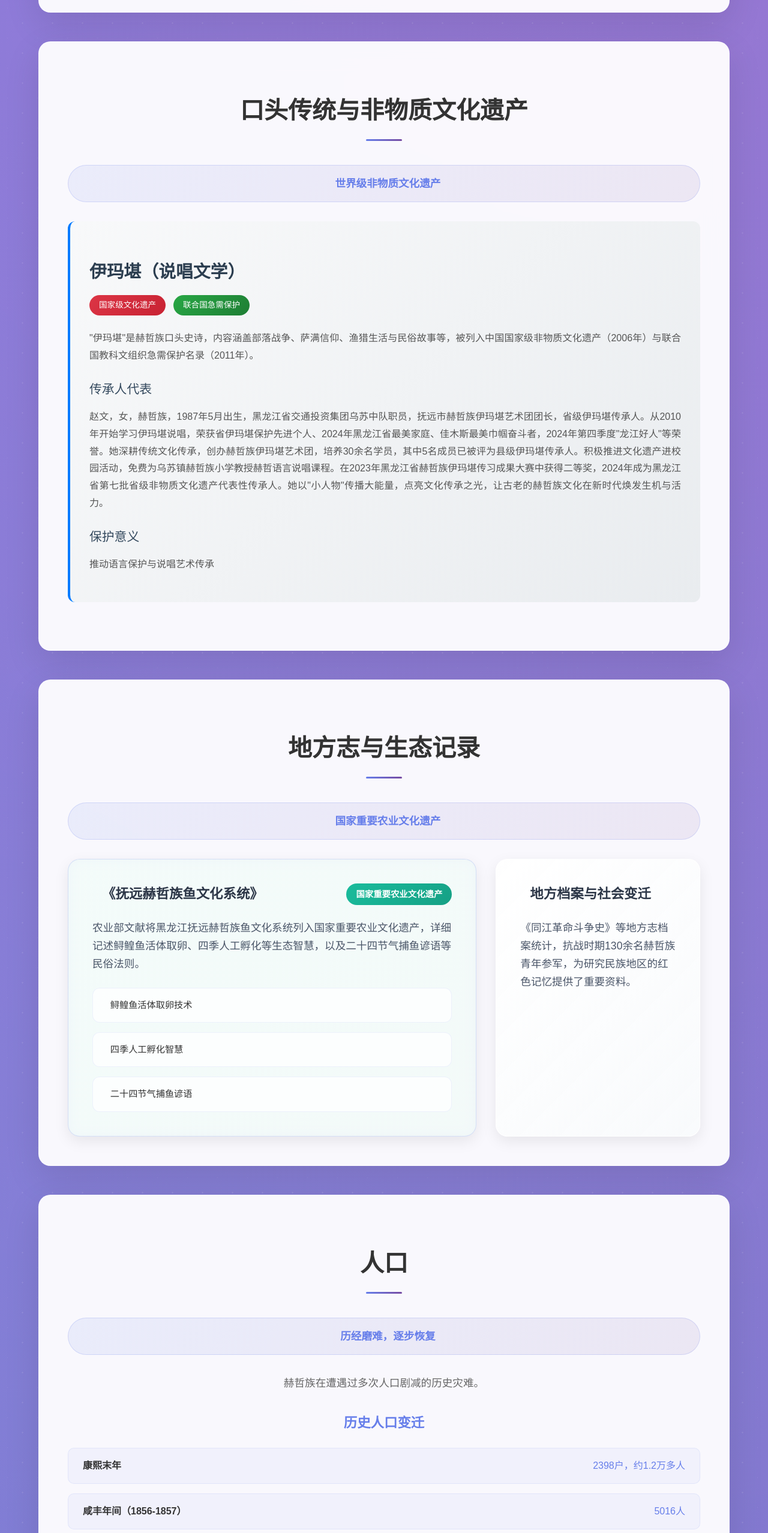
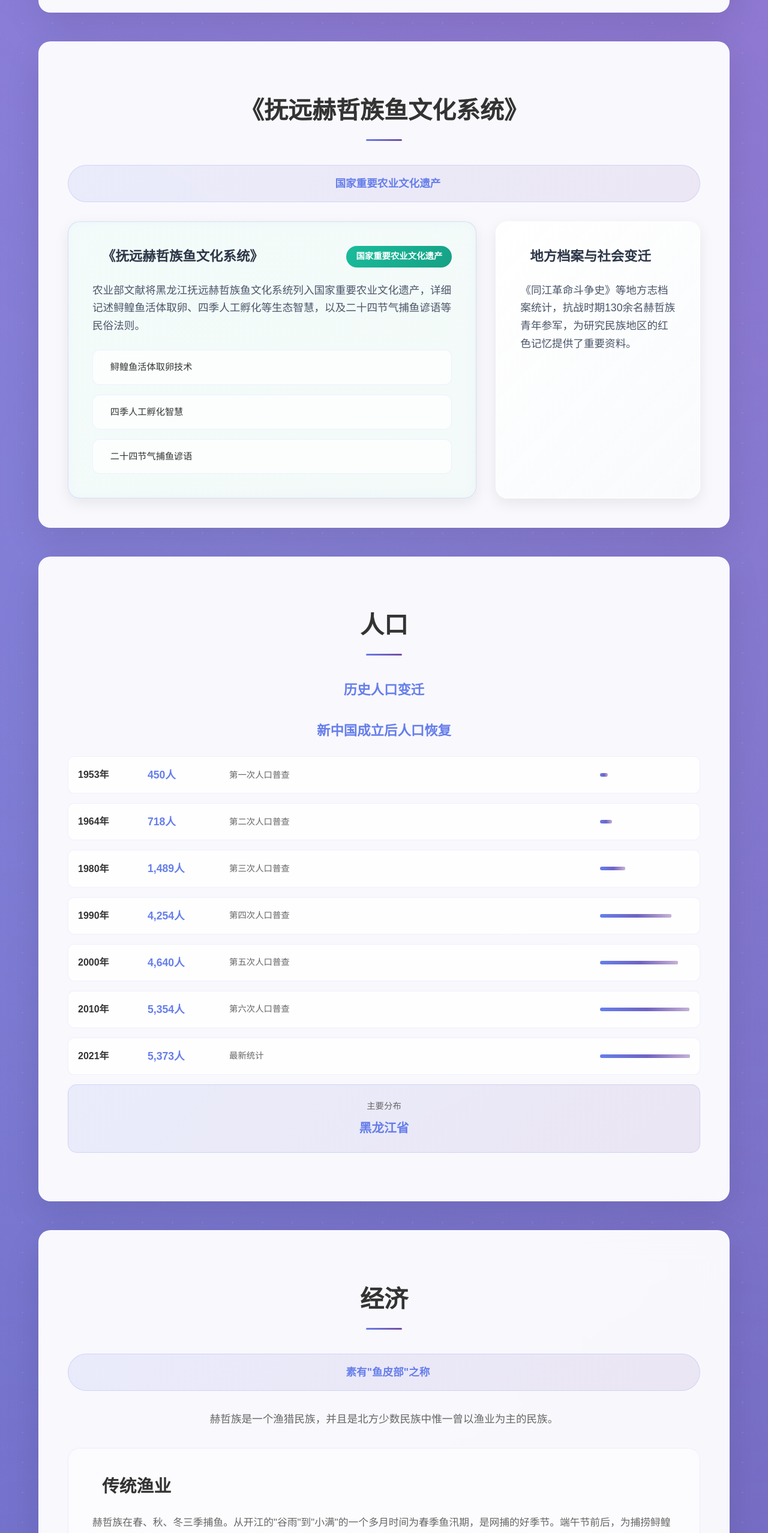
Before and after one commit to HeZheMuseum/HeZheMuseum, a Vue app: page /introduction in a window 1280 px wide. Shown: the part 3089-5645 px from the top of the page at 60% size. Built offline with nearby package versions, Linux system fonts and the light colour scheme; a small style sheet from the web is missing.

Commit message:
refactor(Introduction.vue): 精简赫哲族文化介绍内容
移除口头传统与非物质文化遗产、文化信仰等冗余章节
更新地方志与生态记录标题为更具体内容
简化人口变迁和现代发展部分的展示内容
优化艺术章节的标题和内容结构

```diff
--- a/src/views/Introduction.vue
+++ b/src/views/Introduction.vue
@@ -147,41 +147,12 @@
         </div>
       </section>
 
-      <!-- 口头传统与非物质文化遗产 -->
-      <section class="content-section fade-in">
-        <div class="section-header">
-          <div class="section-icon"></div>
-          <h2 class="section-title">口头传统与非物质文化遗产</h2>
-          <div class="section-decoration"></div>
-        </div>
-        <div class="section-content">
-          <div class="intro-highlight">
-            <span class="highlight-icon"></span>
-            <span class="highlight-text">世界级非物质文化遗产</span>
-          </div>
-
-          <div class="imakan-section">
-            <h3>伊玛堪（说唱文学）</h3>
-            <div class="status-badges">
-              <span class="badge national">国家级文化遗产</span>
-              <span class="badge unesco">联合国急需保护</span>
-            </div>
-
-            <p>"伊玛堪"是赫哲族口头史诗，内容涵盖部落战争、萨满信仰、渔猎生活与民俗故事等，被列入中国国家级非物质文化遗产（2006年）与联合国教科文组织急需保护名录（2011年）。</p>
-
-            <h4>传承人代表</h4>
-            <p>赵文，女，赫哲族，1987年5月出生，黑龙江省交通投资集团乌苏中队职员，抚远市赫哲族伊玛堪艺术团团长，省级伊玛堪传承人。从2010年开始学习伊玛堪说唱，荣获省伊玛堪保护先进个人、2024年黑龙江省最美家庭、佳木斯最美巾帼奋斗者，2024年第四季度"龙江好人"等荣誉。她深耕传统文化传承，创办赫哲族伊玛堪艺术团，培养30余名学员，其中5名成员已被评为县级伊玛堪传承人。积极推进文化遗产进校园活动，免费为乌苏镇赫哲族小学教授赫哲语言说唱课程。在2023年黑龙江省赫哲族伊玛堪传习成果大赛中获得二等奖，2024年成为黑龙江省第七批省级非物质文化遗产代表性传承人。她以"小人物"传播大能量，点亮文化传承之光，让古老的赫哲族文化在新时代焕发生机与活力。</p>
-
-            <h4>保护意义</h4>
-            <p>推动语言保护与说唱艺术传承</p>
-          </div>
-        </div>
-      </section>
+
       <!-- 地方志与生态记录 -->
       <section class="content-section fade-in">
         <div class="section-header">
           <div class="section-icon"></div>
-          <h2 class="section-title">地方志与生态记录</h2>
+          <h2 class="section-title">《抚远赫哲族鱼文化系统》</h2>
           <div class="section-decoration"></div>
         </div>
         <div class="section-content">
@@ -236,32 +207,10 @@
           <div class="section-decoration"></div>
         </div>
         <div class="section-content">
-          <div class="intro-highlight">
-            <span class="highlight-icon"></span>
-            <span class="highlight-text">历经磨难，逐步恢复</span>
-          </div>
-          <p class="content-text">赫哲族在遭遇过多次人口剧减的历史灾难。</p>
+
 
           <div class="historical-population">
             <h3 class="subsection-title">历史人口变迁</h3>
-            <div class="population-timeline">
-              <div class="population-period">
-                <span class="period-label">康熙末年</span>
-                <span class="period-data">2398户，约1.2万多人</span>
-              </div>
-              <div class="population-period">
-                <span class="period-label">咸丰年间（1856-1857）</span>
-                <span class="period-data">5016人</span>
-              </div>
-              <div class="population-period">
-                <span class="period-label">民国初年</span>
-                <span class="period-data">约1600人</span>
-              </div>
-              <div class="population-period critical">
-                <span class="period-label">1945年日本战败投降时</span>
-                <span class="period-data">仅剩300余人，濒于灭绝</span>
-              </div>
-            </div>
           </div>
 
           <div class="modern-population">
@@ -314,13 +263,6 @@
                 <div class="population-count">5,373人</div>
                 <div class="population-note">最新统计</div>
                 <div class="population-bar" style="width: 100%;"></div>
-              </div>
-            </div>
-
-            <div class="population-summary">
-              <div class="summary-item">
-                <span class="summary-label">从濒危到恢复</span>
-                <span class="summary-value">增长17.9倍</span>
               </div>
               <div class="summary-item">
                 <span class="summary-label">主要分布</span>
@@ -421,13 +363,9 @@
                 <div class="activity-icon"></div>
                 <h3 class="activity-title">现代发展</h3>
               </div>
-              <p class="activity-description">改革开放后，赫哲族地区坚持"以渔业为主、粮食自给、多种经营"，经济得到了恢复和发展。赫哲族成功地实现了由渔猎民族向农业民族的历史性跨越，以种植业为主导产业的多元经济格局初步形成。</p>
+              <p class="activity-description">现今，赫哲族地区坚持"以渔业为主、粮食自给、多种经营"，经济得到了恢复和发展。赫哲族成功地实现了由渔猎民族向农业民族的历史性跨越，以种植业为主导产业的多元经济格局初步形成。</p>
 
               <div class="modern-developments">
-                <div class="development-item">
-                  <div class="development-icon"></div>
-                  <div class="development-text">由渔猎民族向农业民族的历史性跨越</div>
-                </div>
                 <div class="development-item">
                   <div class="development-icon"></div>
                   <div class="development-text">以种植业为主导产业的多元经济格局</div>
@@ -446,75 +384,7 @@
         </div>
       </section>
 
-      <!-- 文化信仰 -->
-      <section class="content-section fade-in">
-        <div class="section-header">
-          <div class="section-icon"></div>
-          <h2 class="section-title">文化信仰</h2>
-          <div class="section-decoration"></div>
-        </div>
-        <div class="section-content">
-          <div class="intro-highlight">
-            <span class="highlight-icon"></span>
-            <span class="highlight-text">万物有灵的原始信仰</span>
-          </div>
-          <p class="content-text">新中国成立以前，赫哲人普遍存在图腾崇拜、自然崇拜、灵物崇拜、鬼神崇拜和祖先崇拜等原始崇拜及萨满教信仰。万物有灵论构成了赫哲人原始崇拜和原始宗教信仰的基础。</p>
-
-          <div class="belief-systems">
-            <div class="belief-section">
-              <div class="belief-header">
-                <div class="belief-icon"></div>
-                <h3 class="belief-title">图腾崇拜</h3>
-              </div>
-              <p class="belief-description">过去赫哲族有熊图腾和虎图腾崇拜的痕迹。赫哲族在猎杀和食用熊、虎肉后，都有谢罪等仪式或举动。</p>
-
-              <div class="totem-grid">
-                <div class="totem-item">
-                  <div class="totem-symbol"></div>
-                  <div class="totem-name">熊图腾</div>
-                  <div class="totem-meaning">山神的化身</div>
-                  <div class="totem-description">被认为是山林的守护神，猎杀后需要进行谢罪仪式</div>
-                </div>
-
-                <div class="totem-item">
-                  <div class="totem-symbol"></div>
-                  <div class="totem-name">虎图腾</div>
-                  <div class="totem-meaning">勇猛和力量的象征</div>
-                  <div class="totem-description">代表着勇敢、威武和不可战胜的精神力量</div>
-                </div>
-              </div>
-            </div>
-
-            <div class="belief-section">
-              <div class="belief-header">
-                <div class="belief-icon"></div>
-                <h3 class="belief-title">萨满教</h3>
-              </div>
-              <p class="belief-description">赫哲人萨满教把宇宙分为三界：天神居住之处的上界（天庭）；人类及天神以外的神灵居住之处中界（人间）；亡灵和恶神居住之处下界（阴间）。</p>
-
-              <div class="world-structure">
-                <div class="world-level upper">
-                  <div class="level-icon">☁️</div>
-                  <div class="level-name">上界（天庭）</div>
-                  <div class="level-description">天神居住之处</div>
-                </div>
-
-                <div class="world-level middle">
-                  <div class="level-icon"></div>
-                  <div class="level-name">中界（人间）</div>
-                  <div class="level-description">人类及天神以外的神灵居住之处</div>
-                </div>
-
-                <div class="world-level lower">
-                  <div class="level-icon"></div>
-                  <div class="level-name">下界（阴间）</div>
-                  <div class="level-description">亡灵和恶神居住之处</div>
-                </div>
-              </div>
-            </div>
-          </div>
-        </div>
-      </section>
+
 
       <!-- 艺术 -->
       <section class="content-section fade-in">
@@ -569,7 +439,7 @@
             <div class="art-section">
               <div class="art-header">
                 <div class="art-icon"></div>
-                <h3 class="art-title">文学</h3>
+                <h3 class="art-title">民间文学</h3>
               </div>
 
               <div class="literature-types">
@@ -635,7 +505,7 @@
               <div class="imakan-highlight">
                 <div class="imakan-header">
                   <div class="imakan-icon"></div>
-                  <h4 class="imakan-title">伊玛堪 - 最具影响力的文学形式</h4>
+                  <h4 class="imakan-title">伊玛堪 - 最具影响力的民间文学形式</h4>
                 </div>
 
                 <div class="imakan-features">
```
